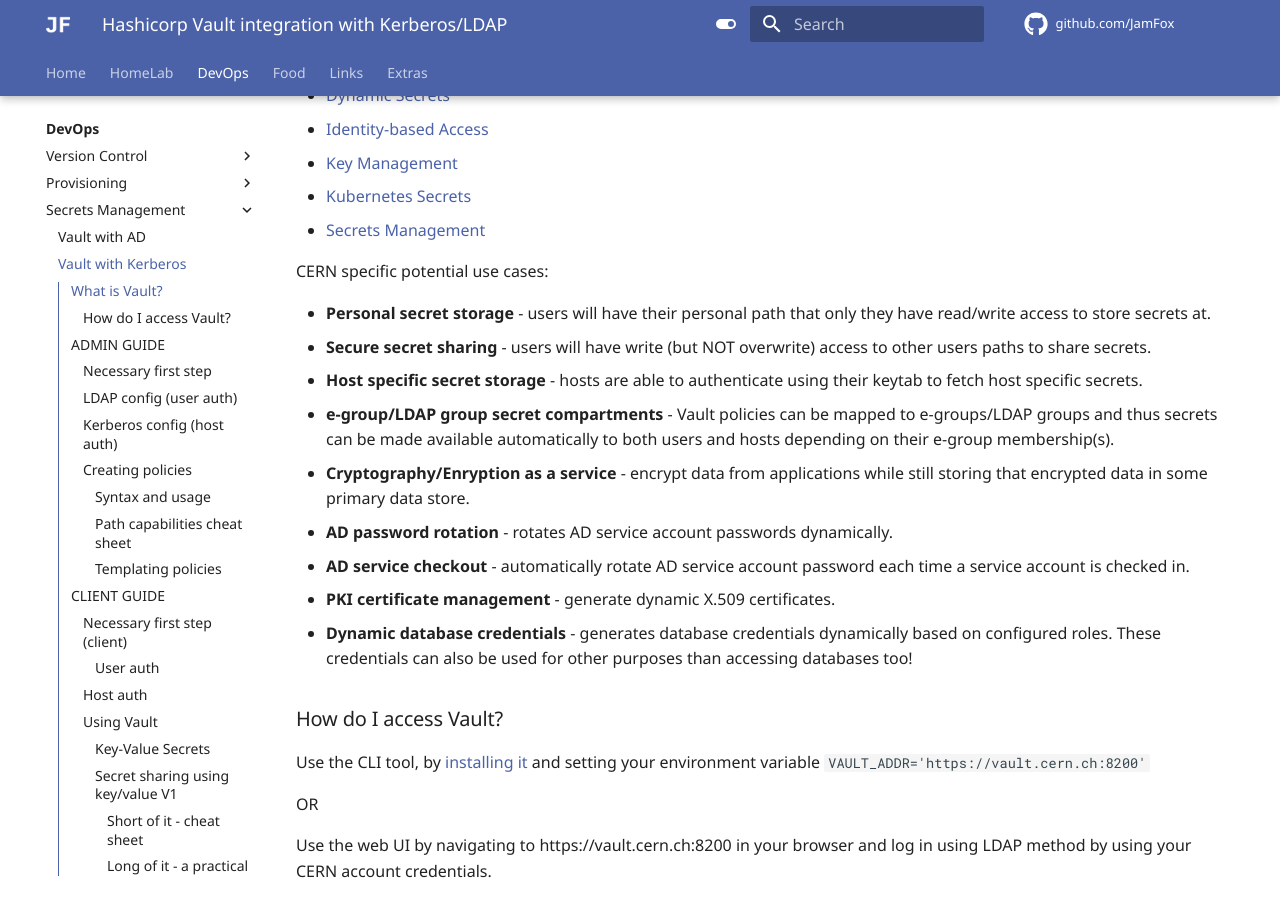
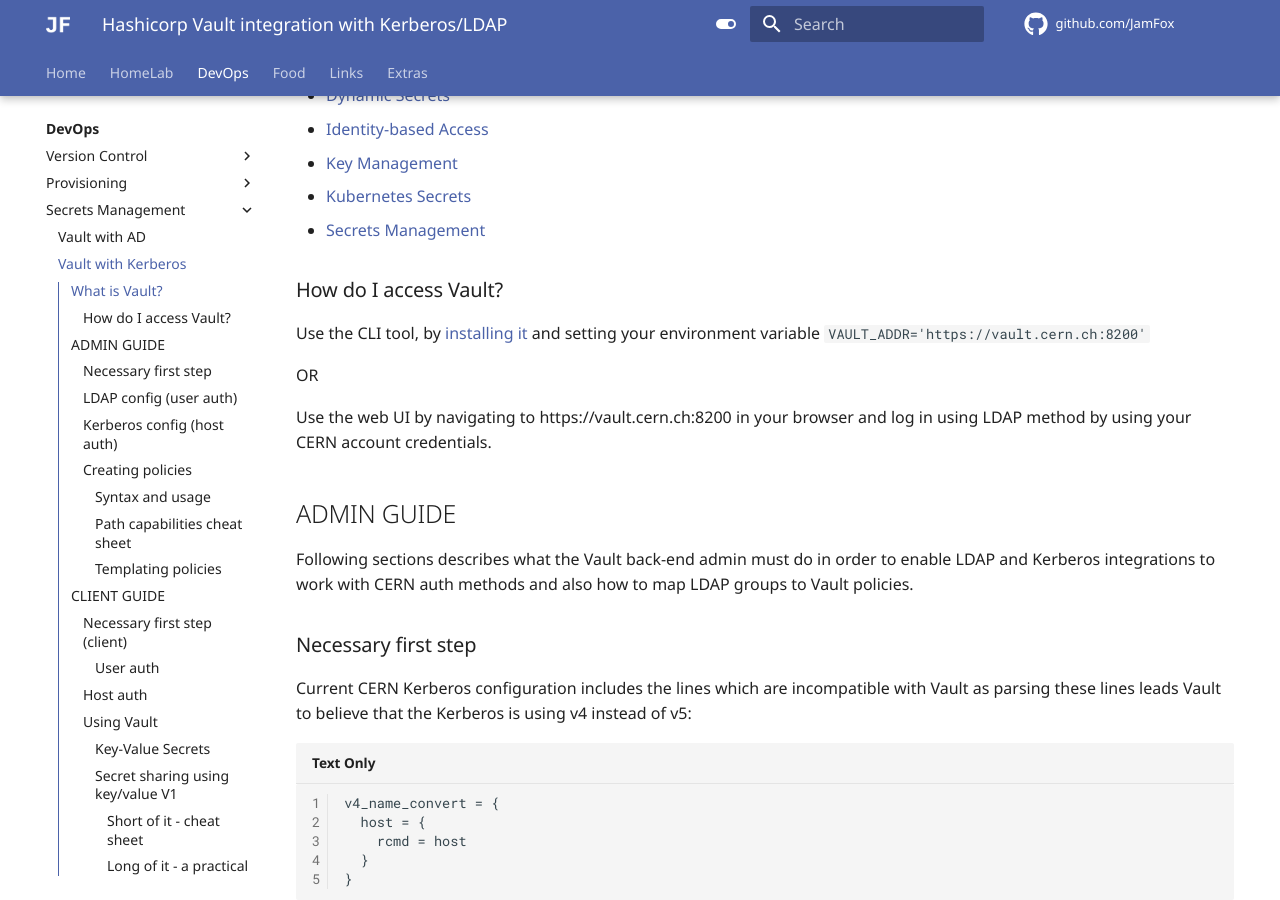
Before and after one commit to JamFox/docs.jamfox.dev, an MkDocs documentation site: the page built from docs/content/secrets/vaultkrb.md, in a window 1280 px wide and 900 px high, scrolled down 456 px. Built offline with MkDocs 1.6.1 and Material for MkDocs 9.7.7, drawn with Linux system fonts in a browser that asks for light colours; comment, search, counter and statistics services are not loaded.

Commit message:
secrets: cleanup

```diff
--- a/docs/content/secrets/vaultkrb.md
+++ b/docs/content/secrets/vaultkrb.md
@@ -17,18 +17,6 @@ Examples of Vault use cases:
 - [Key Management](https://www.vaultproject.io/use-cases/key-management)
 - [Kubernetes Secrets](https://www.vaultproject.io/use-cases/kubernetes)
 - [Secrets Management](https://www.vaultproject.io/use-cases/secrets-management)
-
-CERN specific potential use cases:
-
-- **Personal secret storage** - users will have their personal path that only they have read/write access to store secrets at.
-- **Secure secret sharing** - users will have write (but NOT overwrite) access to other users paths to share secrets.
-- **Host specific secret storage** - hosts are able to authenticate using their keytab to fetch host specific secrets.
-- **e-group/LDAP group secret compartments** \- Vault policies can be mapped to e-groups/LDAP groups and thus secrets can be made available automatically to both users and hosts depending on their e-group membership(s).
-- **Cryptography/Enryption as a service** - encrypt data from applications while still storing that encrypted data in some primary data store.
-- **AD password rotation** \- rotates AD service account passwords dynamically.
-- **AD service checkout** - automatically rotate AD service account password each time a service account is checked in.
-- **PKI certificate management** - generate dynamic X.509 certificates.
-- **Dynamic database credentials** - generates database credentials dynamically based on configured roles. These credentials can also be used for other purposes than accessing databases too!
 
 ### How do I access Vault?
 
```
Also changed, not shown: docs/content/secrets/vaultad.md (+3 -7 lines).
